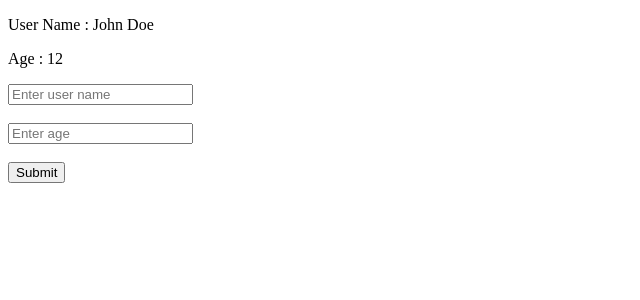
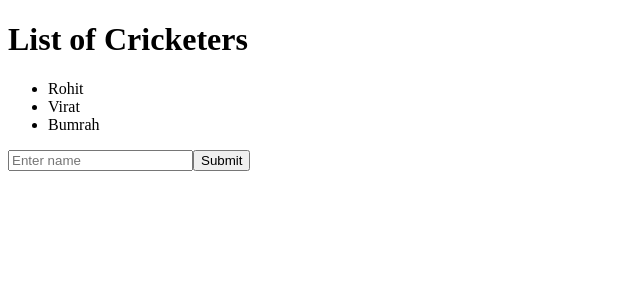
Before and after one commit to Chirag-04/react-practice-, a React (Vite) app in the folder demo/: page / in a window 1280 px wide. Shown: the top 300 px of the page, without its empty margins (0-640 px from the left). Built offline with nearby package versions, Linux system fonts and the light colour scheme.

Commit message:
chaging state of array

```diff
--- a/demo/src/Components/Update.jsx
+++ b/demo/src/Components/Update.jsx
@@ -1,45 +1,25 @@
 import React, { useState } from 'react'
 
 export const Update = () => {
-    const [name , setName] =  useState("");
-    const [age , setAge] =  useState("");
-    const [info , setInfo] = useState({
-        "name" : "John Doe",
-        "age" : 12,
-    })
-    const updateName=(e)=>{
-        console.log(e.target.value)
-        // setName(e.target.value);
-        setName(function(prevName){
-            return e.target.value;
-        });
-    }
-    const updateAge=(e)=>{
-        console.log(e.target.value)
-        // setAge(e.target.value)
-        setAge(function(age){
-            return e.target.value;
-        });
-    }
-    const updateInfo=()=>{
-        console.log("name",name)
-        console.log("age",age)
-        setInfo((prevInfo)=>({
-            ...prevInfo,
-            name : name,
-            age :  age,
-        }))
+    const [player , setPlayer] =  useState(["Rohit" , "Virat" , "Bumrah"]);
+    const handleClick=()=>{
+        const newName = document.getElementById("box").value;
+        document.getElementById("box").value = " ";
+        console.log(newName)
+        // setPlayer([...player ,newName]);
+        setPlayer((prevArray)=>[...prevArray , newName])
     }
   return (
     <div>
-        <div>
-            <p>User Name : {info.name}</p>
-            <p>Age : {info.age}</p>
-        </div>
+        <h1>List of Cricketers</h1>
+        <ul>
+            {player.map((p,index)=>{
+                return <li key={index}>{p}</li>
+            })}
+        </ul>
 
-        <input placeholder='Enter user name' onChange={(e)=>updateName(e)}/><br/><br/>
-        <input placeholder='Enter age'onChange={(e)=>updateAge(e)} /><br/><br/>
-        <button onClick={updateInfo} >Submit</button>
+        <input id='box' type='text' placeholder='Enter name' />
+        <button onClick={handleClick} >Submit</button>
     </div>
   )
 }
```
